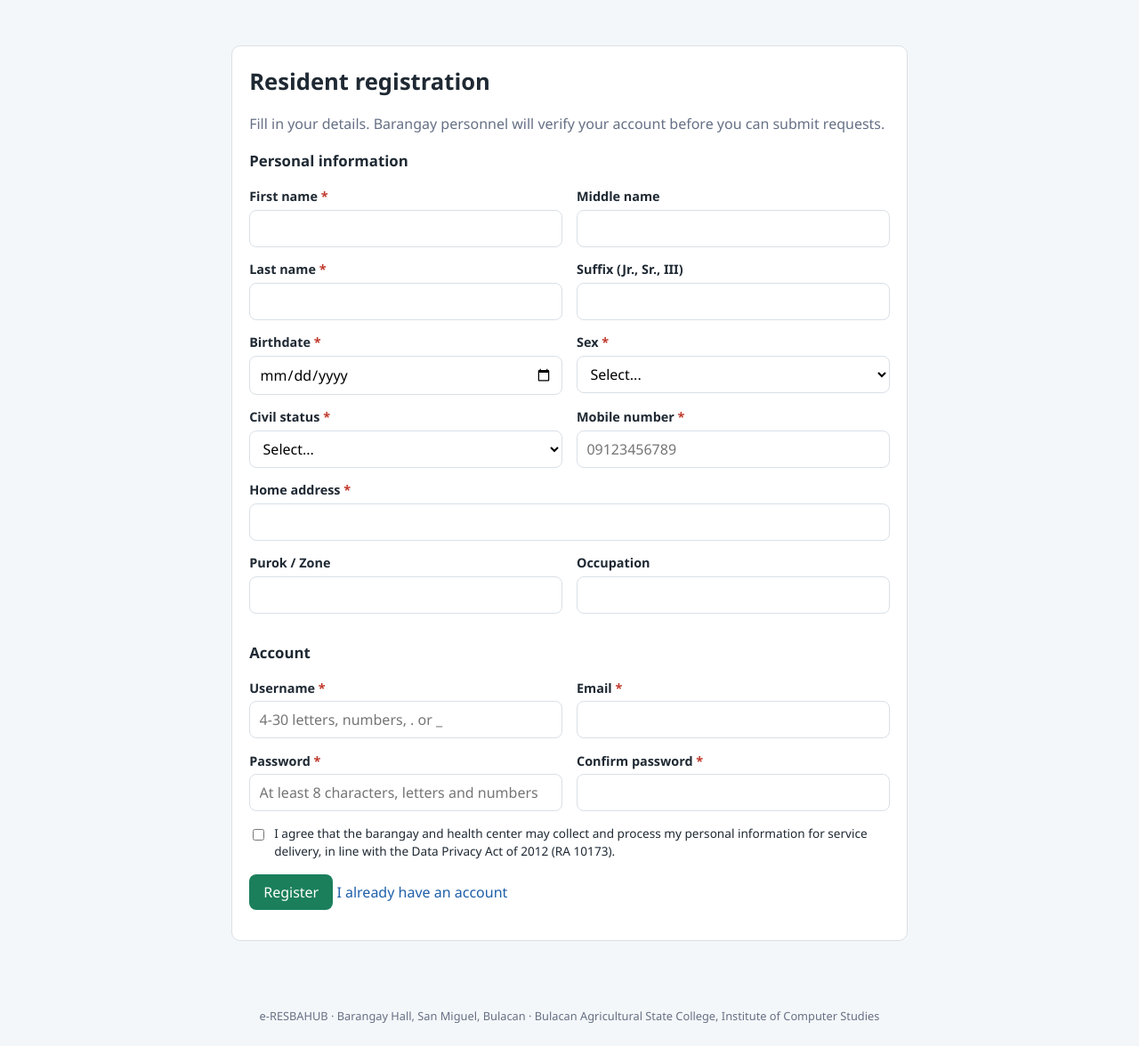
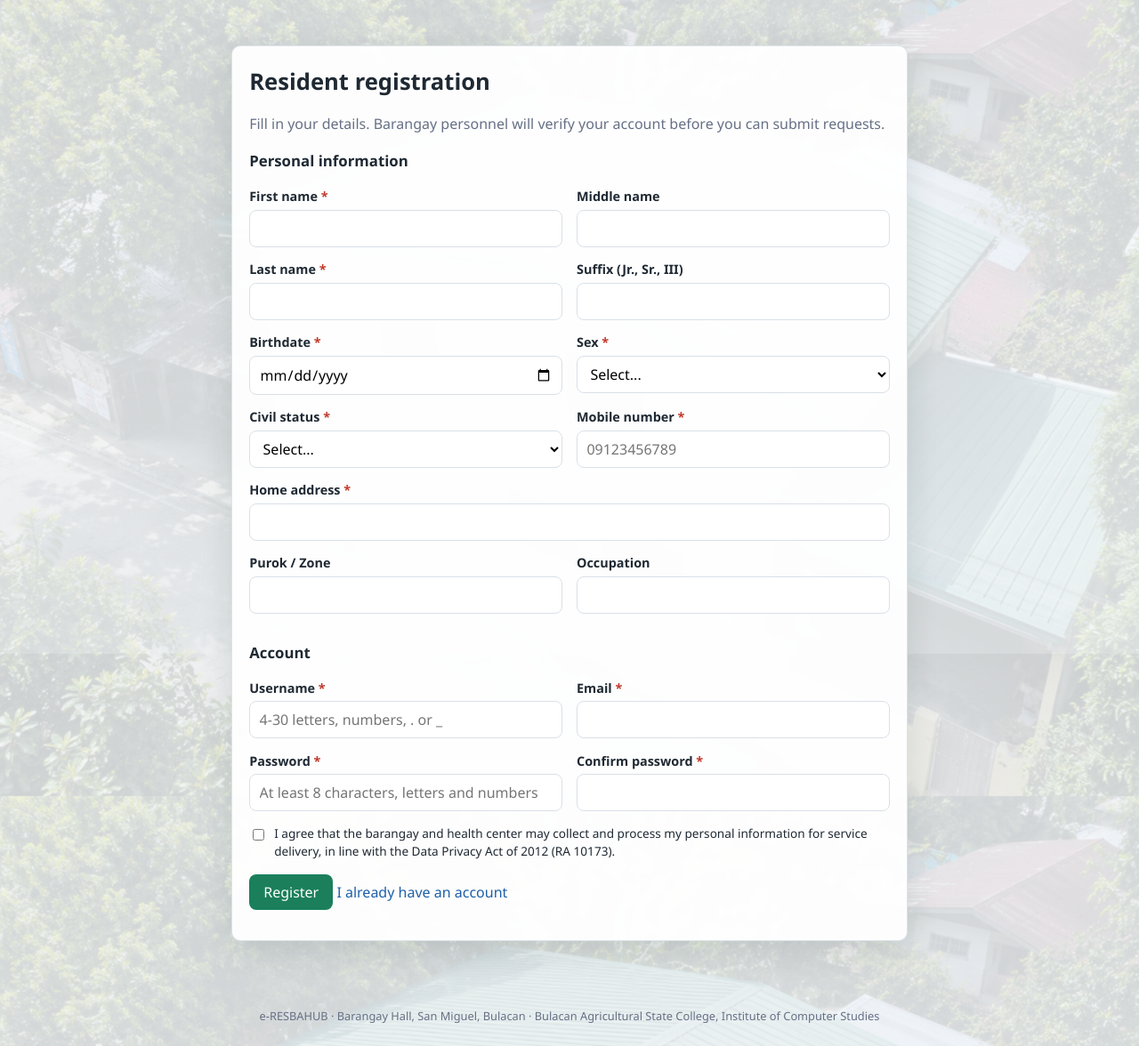
Before and after one commit to JohnMark-Ngls/e-RESBAHUB, a Flask app: page /register in a window 1280 px wide. Shown: the part 65-1241 px from the top of the page at 89% size. Run offline with Flask 3, Linux system fonts and the light colour scheme.

Commit message:
Added background

```diff
--- a/resbahub/static/css/style.css
+++ b/resbahub/static/css/style.css
@@ -5,7 +5,7 @@
   --bg:#f4f7f9; --card:#fff; --danger:#c0392b; --warn:#b7791f; --radius:10px;
 }
 *{box-sizing:border-box}
-body{margin:0;font-family:"Segoe UI",system-ui,-apple-system,Arial,sans-serif;color:var(--text);background:var(--bg);line-height:1.5}
+body{margin:0;font-family:"Segoe UI",system-ui,-apple-system,Arial,sans-serif;color:var(--text);background-color:var(--bg);background-image:linear-gradient(rgba(244,247,249,.84),rgba(244,247,249,.88)),url("../images/barangay-hall.png");background-position:center;background-size:cover;background-attachment:fixed;line-height:1.5}
 a{color:var(--blue);text-decoration:none} a:hover{text-decoration:underline}
 h1{font-size:1.6rem;margin:.2rem 0 1rem} h2{font-size:1.2rem;margin:0 0 .8rem} h3{font-size:1.05rem}
 .container{max-width:1100px;margin:0 auto;padding:1.2rem}
@@ -89,4 +89,5 @@ tr:hover td{background:#fafcfd}
 .unread{background:#f1f9f5} .error-box{text-align:center;padding:3rem 1rem} .error-box .code{font-size:4rem;font-weight:700;color:var(--green)}
 footer{text-align:center;color:var(--muted);font-size:.8rem;padding:1.5rem 1rem}
 .auth-box{max-width:460px;margin:2rem auto} .auth-box.wide{max-width:760px}
+body.auth-page .auth-box{background:rgba(255,255,255,.94);border-color:rgba(217,224,231,.9);box-shadow:0 12px 36px rgba(20,50,38,.12);backdrop-filter:blur(3px)}
 @media print{.topbar,footer,.noprint,.filters,.btn,.flash{display:none!important} body{background:#fff} .card{border:0}}
--- a/resbahub/templates/base.html
+++ b/resbahub/templates/base.html
@@ -6,7 +6,7 @@
   <title>{% block title %}e-RESBAHUB{% endblock %} | e-RESBAHUB</title>
   <link rel="stylesheet" href="{{ url_for('static', filename='css/style.css') }}">
 </head>
-<body>
+<body class="{% block body_class %}{% endblock %}">
 <header class="topbar">
   <div class="inner">
     <a class="brand" href="{{ url_for('auth.home') }}">e-RESBAHUB<small>Resident &amp; Health Services System</small></a>
--- a/resbahub/templates/login.html
+++ b/resbahub/templates/login.html
@@ -1,5 +1,6 @@
 {% extends 'base.html' %}
 {% from '_macros.html' import csrf, input %}
+{% block body_class %}auth-page{% endblock %}
 {% block title %}Log in{% endblock %}
 {% block content %}
 <div class="card auth-box">
--- a/resbahub/templates/register.html
+++ b/resbahub/templates/register.html
@@ -1,5 +1,6 @@
 {% extends 'base.html' %}
 {% from '_macros.html' import csrf, input, select %}
+{% block body_class %}auth-page{% endblock %}
 {% block title %}Register{% endblock %}
 {% block content %}
 <div class="card auth-box wide">
```
Also changed, not shown: resbahub/static/images/barangay-hall.png (added).
